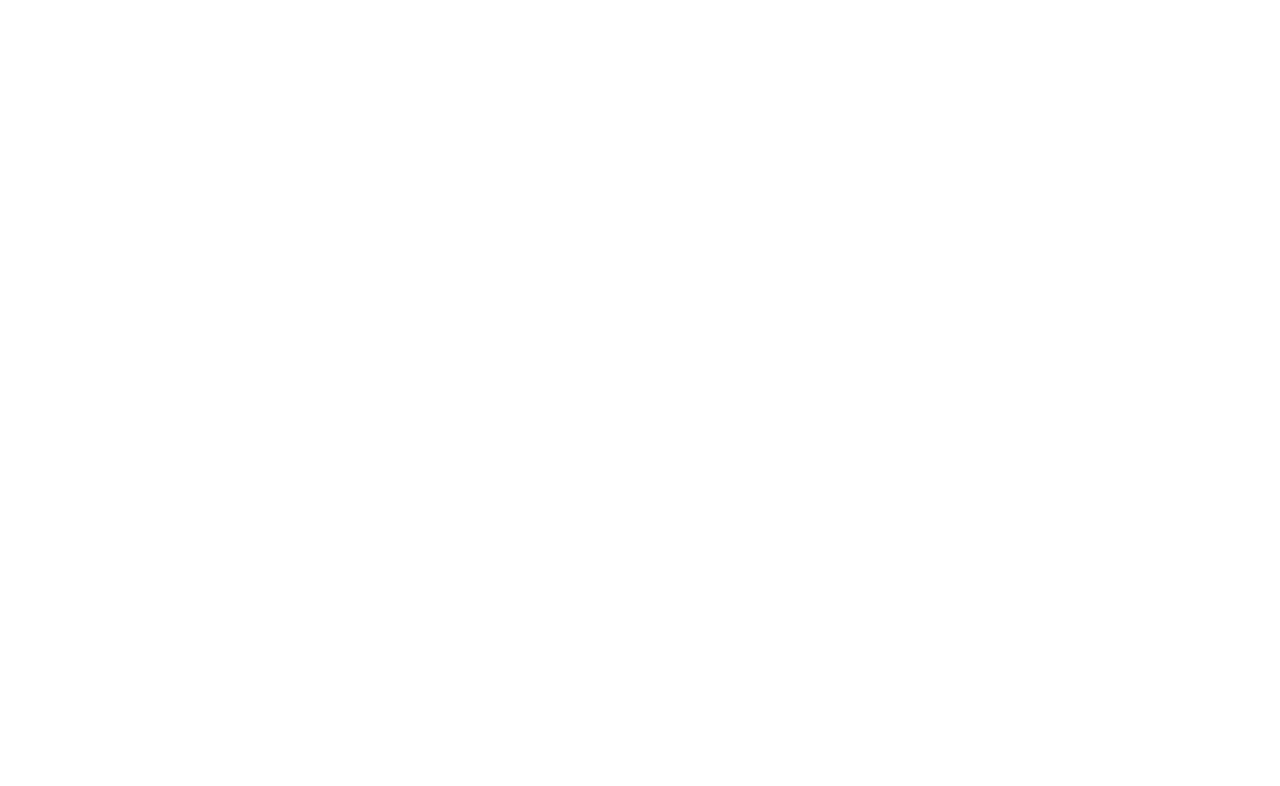
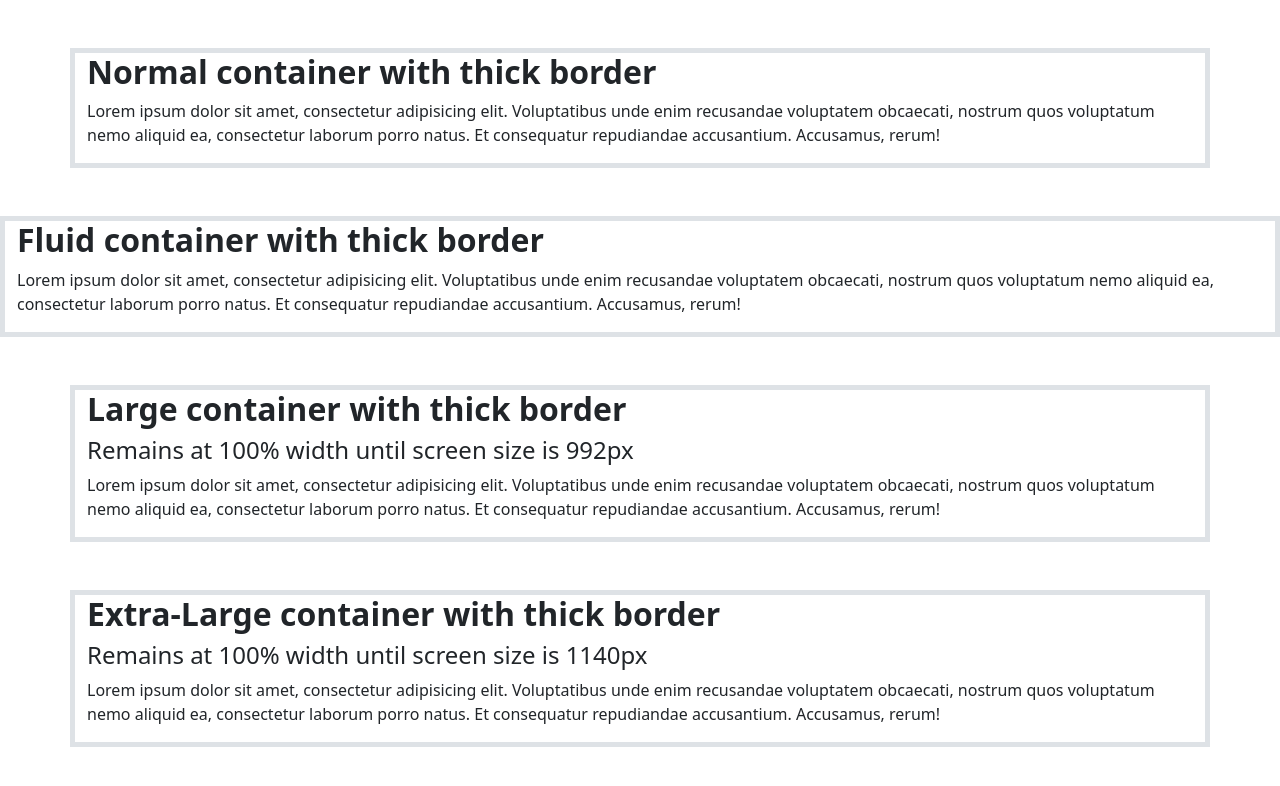
Before and after one commit to kbar163/Bootstrap_testing, a plain HTML site: page index.html in a window 1280 px wide. Drawn offline with nearby package versions, Linux system fonts and the light colour scheme.

Commit message:
Containers example

```diff
--- a/index.html
+++ b/index.html
@@ -1,5 +1,6 @@
 <!DOCTYPE html>
 <html lang="en">
+
 <head>
     <meta charset="UTF-8">
     <meta http-equiv="X-UA-Compatible" content="IE=edge">
@@ -11,11 +12,51 @@
 
 
 </head>
+
 <body>
+
+    <div class="my-5 container border border-5">
+
+        <h2 class="fw-bold">Normal container with thick border</h2>
+        <p>Lorem ipsum dolor sit amet, consectetur adipisicing elit. Voluptatibus unde enim recusandae voluptatem
+            obcaecati, nostrum quos voluptatum nemo aliquid ea, consectetur laborum porro natus. Et consequatur
+            repudiandae accusantium. Accusamus, rerum!</p>
+
+    </div>
+
+    <div class="my-5 container-fluid border border-5">
+
+        <h2 class="fw-bold">Fluid container with thick border</h2>
+        <p>Lorem ipsum dolor sit amet, consectetur adipisicing elit. Voluptatibus unde enim recusandae voluptatem
+            obcaecati, nostrum quos voluptatum nemo aliquid ea, consectetur laborum porro natus. Et consequatur
+            repudiandae accusantium. Accusamus, rerum!</p>
+
+    </div>
+
+    <div class="my-5 container-lg border border-5">
+
+        <h2 class="fw-bold">Large container with thick border</h2>
+        <h4>Remains at 100% width until screen size is 992px</h4>
+        <p>Lorem ipsum dolor sit amet, consectetur adipisicing elit. Voluptatibus unde enim recusandae voluptatem
+            obcaecati, nostrum quos voluptatum nemo aliquid ea, consectetur laborum porro natus. Et consequatur
+            repudiandae accusantium. Accusamus, rerum!</p>
+
+    </div>
+
+    <div class="my-5 container-xl border border-5">
+
+        <h2 class="fw-bold">Extra-Large container with thick border</h2>
+        <h4>Remains at 100% width until screen size is 1140px</h4>
+        <p>Lorem ipsum dolor sit amet, consectetur adipisicing elit. Voluptatibus unde enim recusandae voluptatem
+            obcaecati, nostrum quos voluptatum nemo aliquid ea, consectetur laborum porro natus. Et consequatur
+            repudiandae accusantium. Accusamus, rerum!</p>
+
+    </div>
 
 
     <script src="https://cdn.jsdelivr.net/npm/bootstrap@5.1.3/dist/js/bootstrap.bundle.min.js"
         integrity="sha384-ka7Sk0Gln4gmtz2MlQnikT1wXgYsOg+OMhuP+IlRH9sENBO0LRn5q+8nbTov4+1p"
         crossorigin="anonymous"></script>
 </body>
+
 </html>
```
